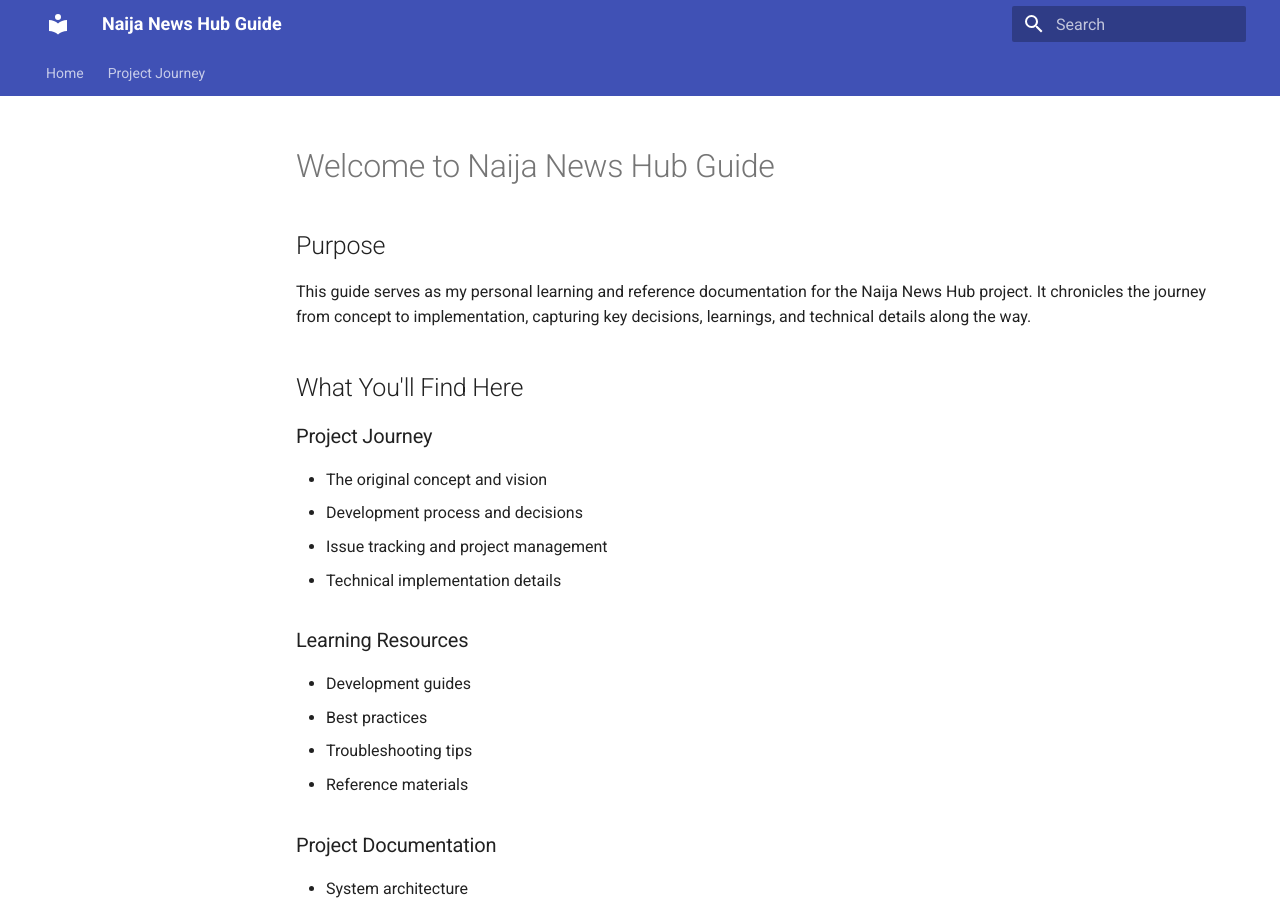
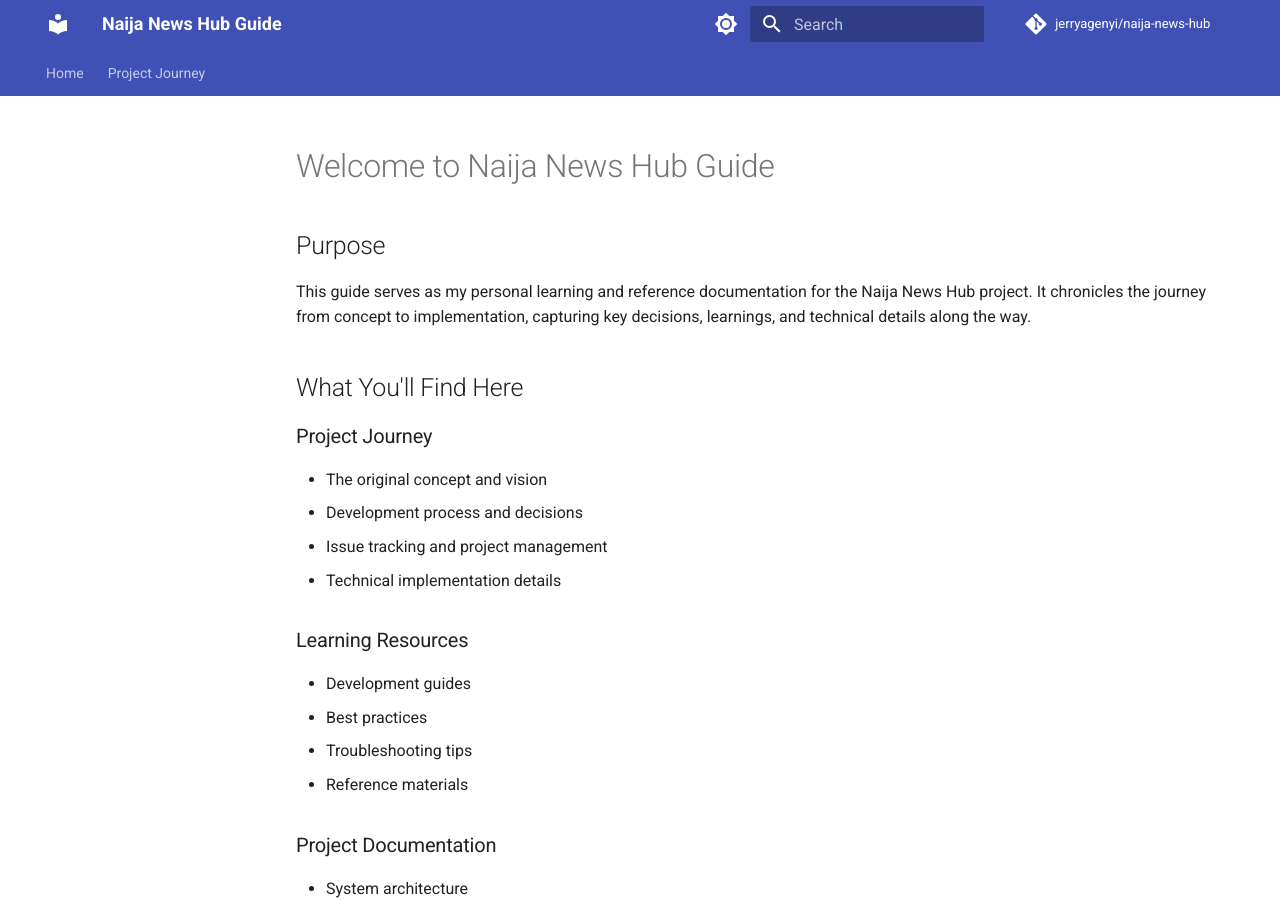
Before and after one commit to jerryagenyi/naija-news-hub, an MkDocs documentation site: the page built from docs/guide/index.md, in a window 1280 px wide and 900 px high. Built offline with MkDocs 1.6.1 and Material for MkDocs 9.7.7, drawn with Linux system fonts in a browser that asks for light colours; comment, search, counter and statistics services are not loaded.

```diff
--- a/mkdocs.yml
+++ b/mkdocs.yml
@@ -2,6 +2,11 @@ site_name: Naija News Hub Guide
 site_description: Personal learning and reference guide for the Naija News Hub project
 site_author: Jeremiah Agenyi
 site_url: https://jerryagenyi.github.io/naija-news-hub/
+
+# GitHub Pages configuration
+repo_name: jerryagenyi/naija-news-hub
+repo_url: https://github.com/jerryagenyi/naija-news-hub
+edit_uri: edit/main/docs/
 
 theme:
   name: material
@@ -14,6 +19,19 @@ theme:
     - search.suggest
     - search.share
     - toc.integrate
+  palette:
+    - scheme: default
+      primary: indigo
+      accent: indigo
+      toggle:
+        icon: material/brightness-7
+        name: Switch to dark mode
+    - scheme: slate
+      primary: indigo
+      accent: indigo
+      toggle:
+        icon: material/brightness-4
+        name: Switch to light mode
 
 nav:
   - Home: index.md
```
Also changed, not shown: 1 other file.
